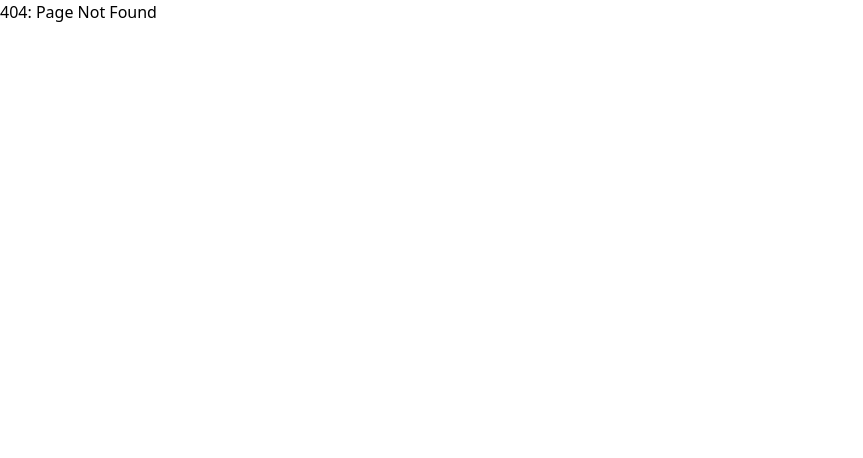
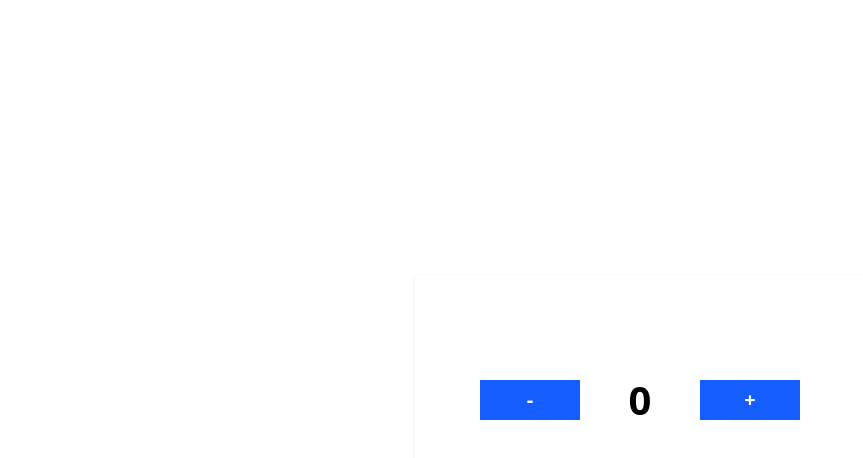
Before and after one commit to VishishtaDilsara/CBC-Frontend, a React app: page /testing in a window 1280 px wide. Before the commit this address had no page. Shown: the top 458 px of the page, without its empty margins (0-863 px from the left). Built offline with nearby package versions, Linux system fonts and the light colour scheme; the HTML template or start-up script is replaced by a standard one.

Commit message:
React hooks (useState hook)

```diff
--- a/src/App.jsx
+++ b/src/App.jsx
@@ -5,6 +5,7 @@
 import SignUpPage from "./pages/signup";
 import Header from "./components/header";
 import AdminPage from "./pages/adminPage";
+import TestPage from "./pages/testPage";
 
 function App() {
   return (
@@ -14,6 +15,7 @@
           <Route path="/" element={<HomePage />} />
           <Route path="/login" element={<LoginPage />} />
           <Route path="/signup" element={<SignUpPage />} />
+          <Route path="/testing" element={<TestPage />} />
           <Route path="/admin/*" element={<AdminPage />} />
           <Route path="/*" element={<h1>404: Page Not Found</h1>} />
         </Routes>
--- /dev/null
+++ b/src/pages/testPage.jsx
@@ -0,0 +1,33 @@
+import { useState } from "react";
+
+export default function TestPage() {
+  const [count, setCount] = useState(0);
+  //a ==== our variable
+  //b ==== function
+
+  return (
+    <div className="w-full h-screen flex justify-center items-center">
+      <div className="w-[450px] h-[250px] shadow flex justify-center items-center">
+        <button
+          onClick={() => {
+            setCount(count - 1);
+          }}
+          className="bg-blue-600 text-white font-bold text-center w-[100px] h-10 text-[20px] cursor-pointer"
+        >
+          -
+        </button>
+        <span className="text-[40px] font-bold text-center w-[100px] h-10 mx-2.5 flex justify-center items-center">
+          {count}
+        </span>
+        <button
+          onClick={() => {
+            setCount(count + 1);
+          }}
+          className="bg-blue-600 text-white font-bold text-center w-[100px] h-10 text-[20px] cursor-pointer"
+        >
+          +
+        </button>
+      </div>
+    </div>
+  );
+}
```
